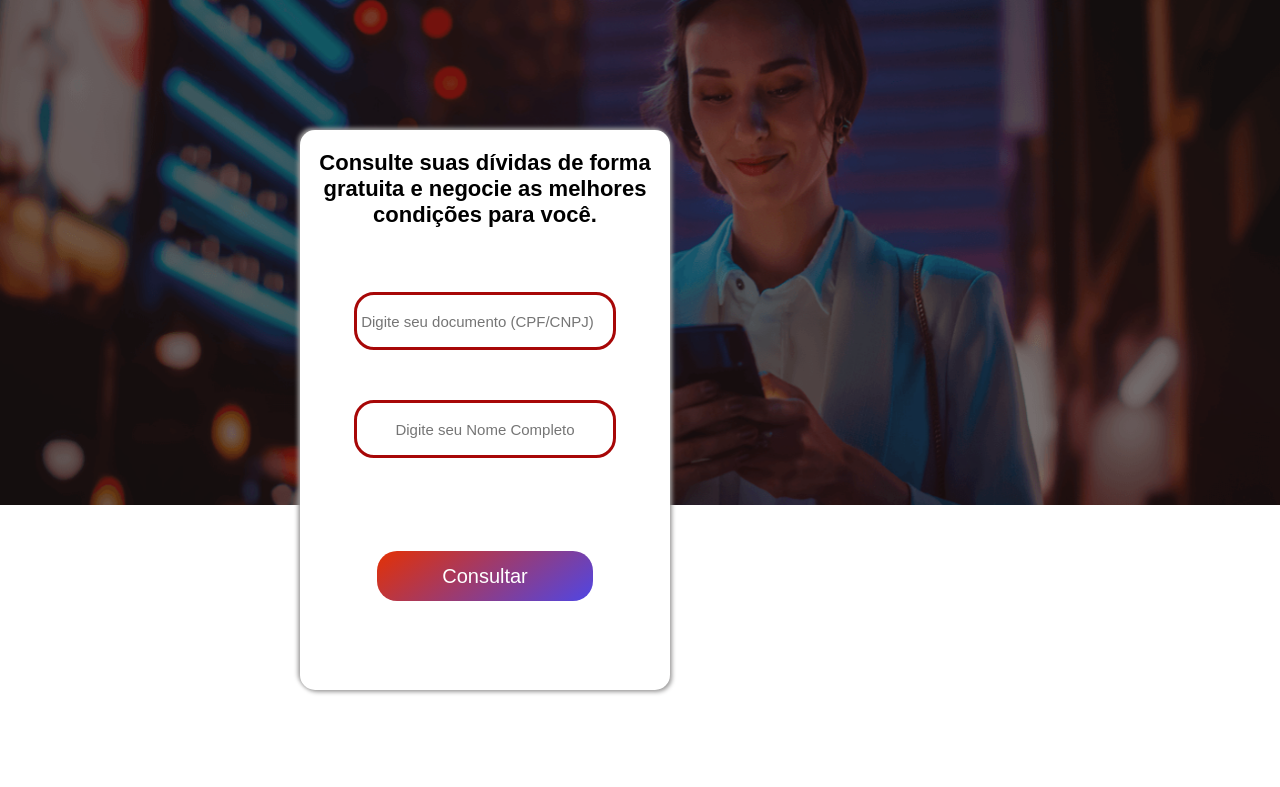
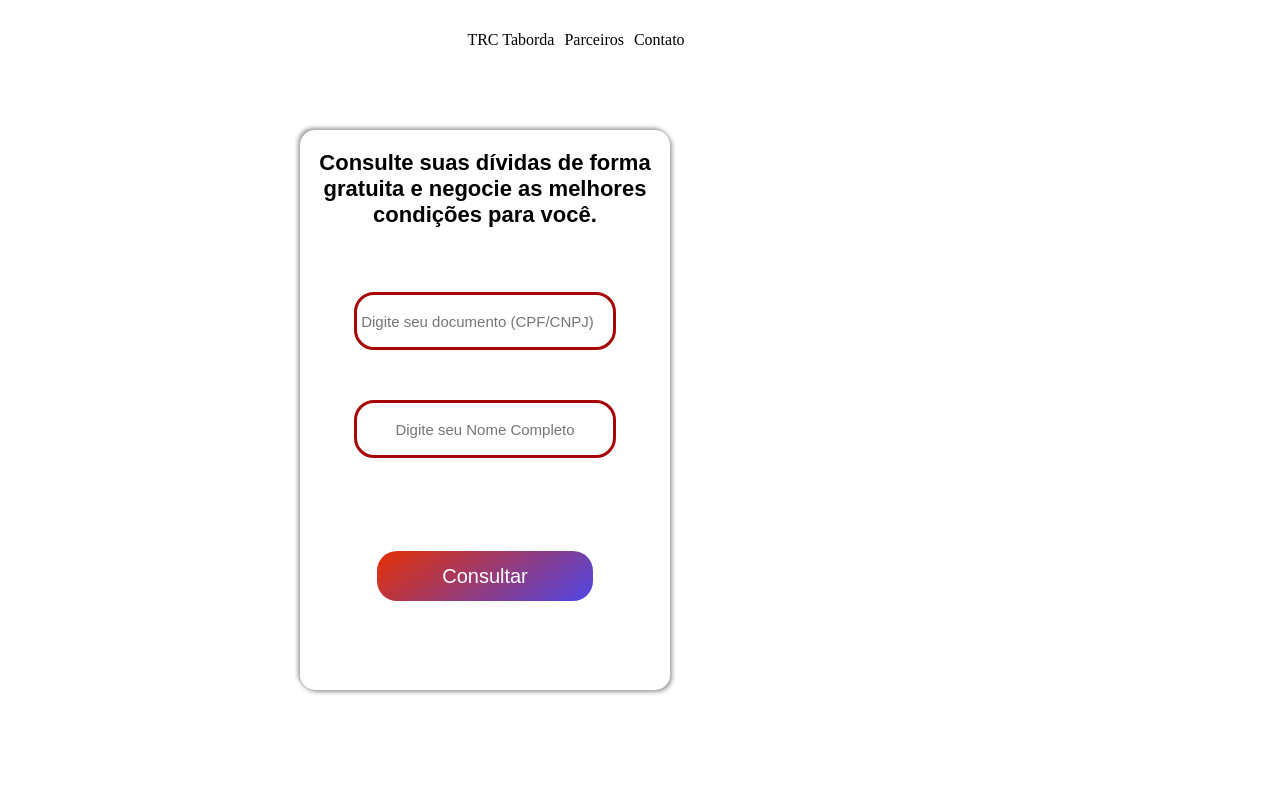
Before and after one commit to jhozera/tsttt, a plain HTML site: page index.html in a window 1280 px wide. Shown: the top 787 px of the page. Drawn offline with Linux system fonts and the light colour scheme.

Commit message:
Update index.html

```diff
--- a/index.html
+++ b/index.html
@@ -6,17 +6,17 @@
     <title>TRC NEGOCIE</title>
     <link rel="stylesheet" href="style.css">
 </head>
+
 <body>
-    <div>
-    <img class="pr" src="./imagem/banner 1.png" alt="banner">
-    </div>
-    <nav id="barra">
-        <img src="./imagem/logo-dark.webp" alt="trc">
-        <a class="bt1">TRC Taborda</a>
-        <a class="bt2">Parceiros</a>
-        <a class="bt3">Contato</a>
-    </nav>
-    <div>
+    <div class="banner">
+        <nav id="barra">
+            <a class="bt1">TRC Taborda</a>
+            <a class="bt2">Parceiros</a>
+            <a class="bt3">Contato</a>
+        </nav>
+        <div class="banner-content">
+            <!-- <h1>TRC Taborda<br> e sua liberdade financeira</h1> -->
+        </div>
     </div>
     <form id="cx">
         <h1 style="font-size: 22px; font-family: Arial, Helvetica, sans-serif;">Consulte suas dívidas de forma gratuita e negocie as melhores condições para você.</h1>
@@ -47,14 +47,15 @@
     </div>
     <div id="carteiras">
         <img src="./imagem/ATIVOS.png" alt="ativos" style="width: 30%; height:10%;">
-        <img src="./imagem/BERLANDA.png" alt="berlanda"  style="width: 30%; height:10%;">
-        <img src="./imagem/CREDI.png" alt="credi"  style="width: 30%; height:10%;">
-        <img src="./imagem/CREDIPAR.png" alt="credipar"  style="width: 30%; height:10%;">
-        <img src="./imagem/DIRECIONAL.png" alt="direcional"  style="width: 30%; height:10%;">
+        <img src="./imagem/BERLANDA.png" alt="berlanda" style="width: 30%; height:10%;">
+        <img src="./imagem/CREDI.png" alt="credi" style="width: 30%; height:10%;">
+        <img src="./imagem/CREDIPAR.png" alt="credipar" style="width: 30%; height:10%;">
+        <img src="./imagem/DIRECIONAL.png" alt="direcional" style="width: 30%; height:10%;">
         <img src="./imagem/DIV.png" alt="divzero" style="width: 30%; height:10%;">
         <img src="./imagem/STONE.png" alt="stone" style="width: 30%; height:10%;">
         <img src="./imagem/TENDA.png" alt="tenda" style="width: 30%; height:10%;">
-        <img src="./imagem/ZEMA.png" alt="zema"  style="width: 30%; height:10%;">
+        <img src="./imagem/ZEMA.png" alt="zema" style="width: 30%; height:10%;">
     </div>
 </body>
+
 </html>
```
